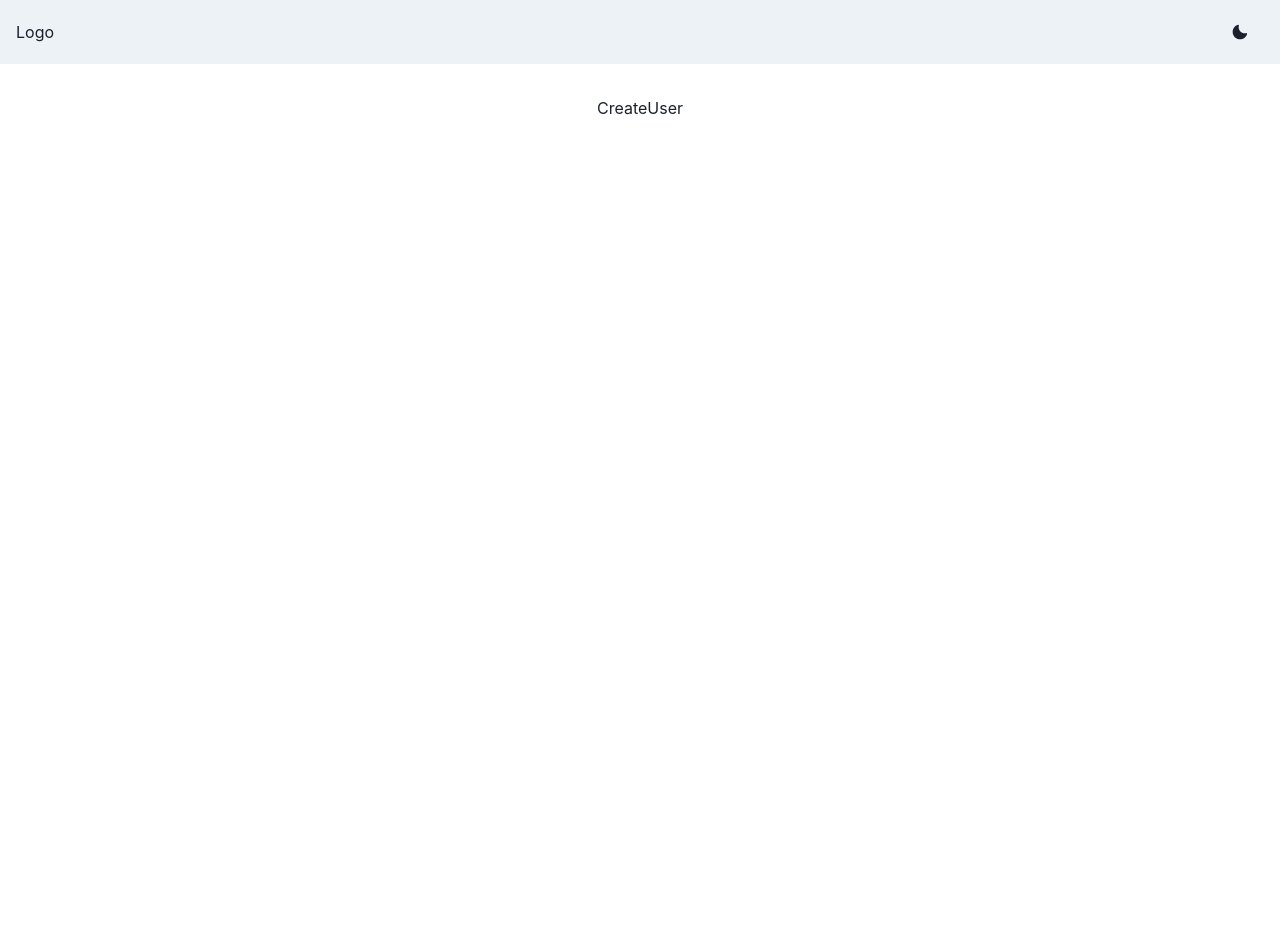
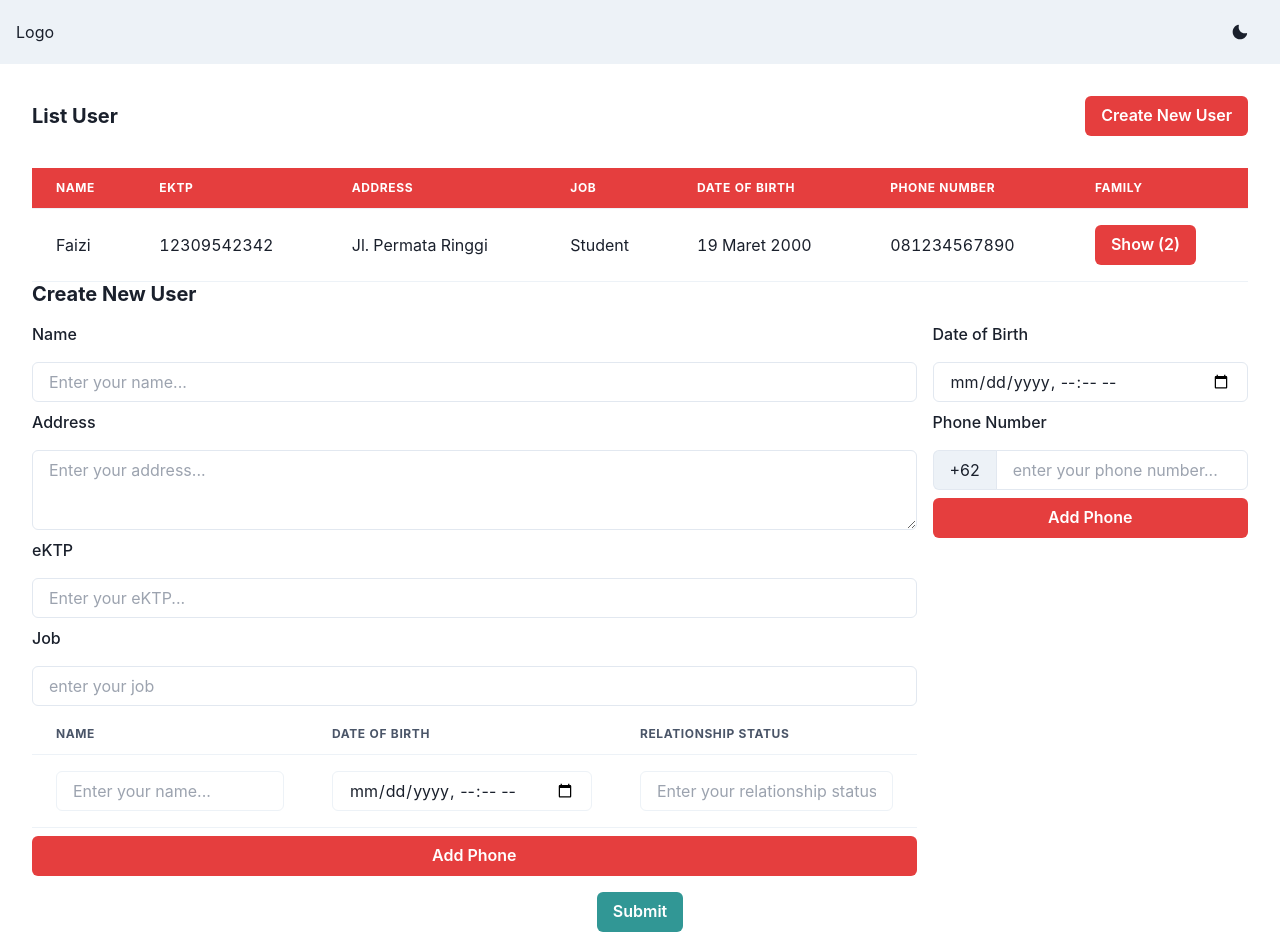
Before and after one commit to moehzi/proj-assesment, a React (Create React App) app: page / in a window 1280 px wide. Shown: the top 952 px of the page. Before the commit the page ends 800 px from the top, so only its background shows below. Built offline with nearby package versions, Linux system fonts and the light colour scheme.

Commit message:
feat: create form

```diff
--- a/src/App.js
+++ b/src/App.js
@@ -2,14 +2,14 @@ import { Container } from '@chakra-ui/react';
 import './App.css';
 import Navbar from './components/Navbar';
 import CreateUser from './pages/CreateUser';
-import Home from './pages/Home/';
+import Home from './pages/Home';
 
 function App() {
   return (
     <div className="App">
       <Navbar />
       <Container maxW="1440px" padding="8">
-        {/* <Home /> */}
+        <Home />
         <CreateUser />
       </Container>
     </div>
--- /dev/null
+++ b/src/components/FamilyForm/index.js
@@ -0,0 +1,19 @@
+import React from 'react';
+import TableData from '../TableData';
+
+const columns = [
+  { label: 'name' },
+  { label: 'dateOfBirth' },
+  { label: 'relationshipStatus' },
+];
+const dataSource = [
+  {
+    name: '',
+  },
+];
+
+const FamilyForm = () => {
+  return <TableData columns={columns} />;
+};
+
+export default FamilyForm;
--- /dev/null
+++ b/src/components/FormInput/index.js
@@ -0,0 +1,189 @@
+import React from 'react';
+import {
+  FormLabel,
+  FormControl,
+  Input,
+  Button,
+  Textarea,
+  InputGroup,
+  InputLeftAddon,
+  TableContainer,
+  Table,
+  Thead,
+  Tr,
+  Th,
+  Tbody,
+  Td,
+} from '@chakra-ui/react';
+import { useForm, useFieldArray } from 'react-hook-form';
+import 'react-datepicker/dist/react-datepicker.css';
+import ButtonComponent from '../Button';
+
+const FormInput = () => {
+  const {
+    handleSubmit,
+    register,
+    control,
+    formState: { errors, isSubmitting },
+  } = useForm({
+    defaultValues: {
+      phoneNumbers: [{ phoneNumber: '' }],
+      family: [{ name: '', dateOfBirth: '', relationshipStatus: '' }],
+    },
+  });
+
+  const { append: appendPhoneNumber, fields: fieldsPhoneNumber } =
+    useFieldArray({ name: 'phoneNumbers', control });
+  const { append: appendFamily, fields: fieldsFamily } = useFieldArray({
+    name: 'family',
+    control,
+  });
+
+  const onSubmit = (values) => {
+    console.log(values, 'ini value');
+  };
+
+  return (
+    <form onSubmit={handleSubmit(onSubmit)} className="mt-4">
+      <FormControl isInvalid={errors.name} className="flex gap-4">
+        <div className="flex gap-2 flex-col">
+          <FormLabel htmlFor="name">Name</FormLabel>
+          <Input
+            id="name"
+            placeholder="Enter your name..."
+            {...register('name', {
+              required: 'This is required',
+              minLength: { value: 4, message: 'Minimum length should be 4' },
+            })}
+          />
+          <FormLabel htmlFor="name">Address</FormLabel>
+          <Textarea
+            id="address"
+            placeholder="Enter your address..."
+            {...register('address', {
+              required: 'This is required',
+              minLength: { value: 10, message: 'Minimum length should be 10' },
+            })}
+          />
+          <FormLabel htmlFor="name">eKTP</FormLabel>
+          <Input
+            id="ektp"
+            placeholder="Enter your eKTP..."
+            {...register('ektp', {
+              required: 'This is required',
+              minLength: { value: 14, message: 'Minimum length should be 14' },
+            })}
+          />
+          <FormLabel htmlFor="name">Job</FormLabel>
+          <Input
+            id="job"
+            placeholder="enter your job"
+            {...register('job', {
+              required: 'This is required',
+            })}
+          />
+          <TableContainer>
+            <Table variant="simple">
+              <Thead>
+                <Tr>
+                  <Th>Name</Th>
+                  <Th>Date of Birth</Th>
+                  <Th>Relationship Status</Th>
+                </Tr>
+              </Thead>
+              <Tbody>
+                {fieldsFamily.map((field, index) => (
+                  <Tr key={field.id}>
+                    <Td>
+                      <Input
+                        id="name"
+                        placeholder="Enter your name..."
+                        {...register(`family.${index}.name`, {
+                          required: 'This is required',
+                          minLength: {
+                            value: 4,
+                            message: 'Minimum length should be 4',
+                          },
+                        })}
+                      />
+                    </Td>
+                    <Td>
+                      <Input
+                        placeholder="Select Date and Time"
+                        size="md"
+                        type="datetime-local"
+                        {...register(`family.${index}.dateOfBirth`, {
+                          required: 'This is required',
+                          minLength: {
+                            value: 14,
+                            message: 'Minimum length should be 14',
+                          },
+                        })}
+                      />
+                    </Td>
+                    <Td>
+                      <Input
+                        id="relationshipStatus"
+                        placeholder="Enter your relationship status..."
+                        {...register(`family.${index}.relationshipStatus`, {
+                          required: 'This is required',
+                          minLength: {
+                            value: 4,
+                            message: 'Minimum length should be 4',
+                          },
+                        })}
+                      />
+                    </Td>
+                  </Tr>
+                ))}
+              </Tbody>
+            </Table>
+          </TableContainer>
+          <ButtonComponent
+            text="Add Phone"
+            colorScheme="red"
+            onClick={() => appendFamily({ name: '', relationshipStatus: '' })}
+          />
+        </div>
+        <div className="flex flex-col gap-2">
+          <FormLabel htmlFor="dateOfBirth">Date of Birth</FormLabel>
+          {/* <InputGroup> */}
+          <Input
+            placeholder="Select Date and Time"
+            size="md"
+            type="datetime-local"
+            {...register('dateOfBirth', {
+              required: 'This is required',
+              minLength: { value: 14, message: 'Minimum length should be 14' },
+            })}
+          />
+          {/* </InputGroup> */}
+          <FormLabel htmlFor="phoneNumber">Phone Number</FormLabel>
+          {fieldsPhoneNumber.map((field, index) => (
+            <InputGroup key={field.id}>
+              <InputLeftAddon children="+62" />
+              <Input
+                id="phoneNumber"
+                type="tel"
+                placeholder="enter your phone number..."
+                {...register(`phoneNumbers.${index}.phoneNumber`, {
+                  required: 'This is required',
+                })}
+              />
+            </InputGroup>
+          ))}
+          <ButtonComponent
+            text="Add Phone"
+            colorScheme="red"
+            onClick={() => appendPhoneNumber({ phoneNumber: '' })}
+          />
+        </div>
+      </FormControl>
+      <Button mt={4} colorScheme="teal" isLoading={isSubmitting} type="submit">
+        Submit
+      </Button>
+    </form>
+  );
+};
+
+export default FormInput;
--- a/src/components/Header/index.js
+++ b/src/components/Header/index.js
@@ -2,13 +2,15 @@ import { Heading } from '@chakra-ui/react';
 import React from 'react';
 import ButtonComponent from '../Button';
 
-const Header = ({ text }) => {
+const Header = ({ text, isHaveButton }) => {
   return (
     <div className="flex justify-between items-center">
       <Heading size="md" as="h3">
         {text}
       </Heading>
-      <ButtonComponent text="Create New User" colorScheme="red" />
+      {isHaveButton && (
+        <ButtonComponent text="Create New User" colorScheme="red" />
+      )}
     </div>
   );
 };
--- a/src/components/TableData/index.js
+++ b/src/components/TableData/index.js
@@ -7,42 +7,9 @@ import {
   Th,
   Td,
   TableContainer,
-  ListItem,
-  Text,
-  OrderedList,
 } from '@chakra-ui/react';
-import PopupDetails from '../PopupDetails';
 
-const columns = [
-  { label: 'Name', render: (data) => data.name },
-  { label: 'eKTP', render: (data) => data.eKTP },
-  { label: 'Address', render: (data) => data.address },
-  { label: 'Job', render: (data) => data.job },
-  { label: 'Date of Birth', render: (data) => data.dateOfBirth },
-  { label: 'Phone Number', render: (data) => data.phoneNumber },
-  {
-    label: 'Family',
-    render: (data) => (
-      <PopupDetails
-        triggerText={`Show (${data.family.length})`}
-        popupHeader="Family Details"
-        popupBody={
-          <OrderedList>
-            {data.family.map((value, index) => (
-              <>
-                <ListItem>Name: {value.name}</ListItem>
-                <Text>Date of Birth: {value.dateOfBirth}</Text>
-                <Text>Relationship Status: {value.relationshipStatus}</Text>
-              </>
-            ))}
-          </OrderedList>
-        }
-      />
-    ),
-  },
-];
-
-const TableData = ({ dataSource }) => {
+const TableData = ({ dataSource, columns }) => {
   return (
     <div className="mt-8">
       <TableContainer>
--- a/src/pages/CreateUser/index.js
+++ b/src/pages/CreateUser/index.js
@@ -1,7 +1,14 @@
 import React from 'react';
+import FormInput from '../../components/FormInput';
+import Header from '../../components/Header';
 
 const CreateUser = () => {
-  return <div>CreateUser</div>;
+  return (
+    <div>
+      <Header text="Create New User" />
+      <FormInput />
+    </div>
+  );
 };
 
 export default CreateUser;
--- a/src/pages/Home/index.js
+++ b/src/pages/Home/index.js
@@ -1,5 +1,7 @@
-import React from 'react';
+import { ListItem, OrderedList, Text } from '@chakra-ui/react';
+import React, { Fragment } from 'react';
 import Header from '../../components/Header';
+import PopupDetails from '../../components/PopupDetails';
 import TableData from '../../components/TableData';
 
 const dataSource = [
@@ -25,11 +27,40 @@ const dataSource = [
   },
 ];
 
+const columns = [
+  { label: 'Name', render: (data) => data.name },
+  { label: 'eKTP', render: (data) => data.eKTP },
+  { label: 'Address', render: (data) => data.address },
+  { label: 'Job', render: (data) => data.job },
+  { label: 'Date of Birth', render: (data) => data.dateOfBirth },
+  { label: 'Phone Number', render: (data) => data.phoneNumber },
+  {
+    label: 'Family',
+    render: (data) => (
+      <PopupDetails
+        triggerText={`Show (${data.family.length})`}
+        popupHeader="Family Details"
+        popupBody={
+          <OrderedList>
+            {data.family.map((value, index) => (
+              <Fragment key={index}>
+                <ListItem>Name: {value.name}</ListItem>
+                <Text>Date of Birth: {value.dateOfBirth}</Text>
+                <Text>Relationship Status: {value.relationshipStatus}</Text>
+              </Fragment>
+            ))}
+          </OrderedList>
+        }
+      />
+    ),
+  },
+];
+
 const Home = () => {
   return (
     <>
-      <Header text="List User" />
-      <TableData dataSource={dataSource} />
+      <Header isHaveButton text="List User" />
+      <TableData dataSource={dataSource} columns={columns} />
     </>
   );
 };
```
